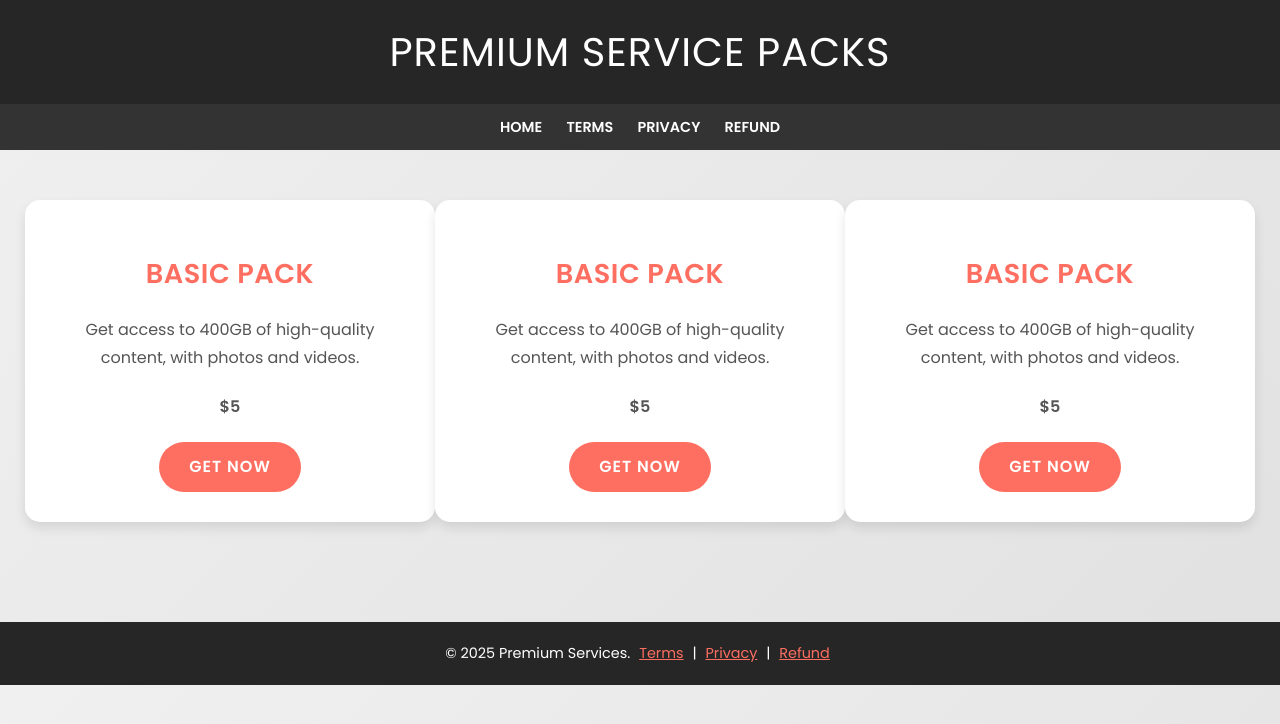
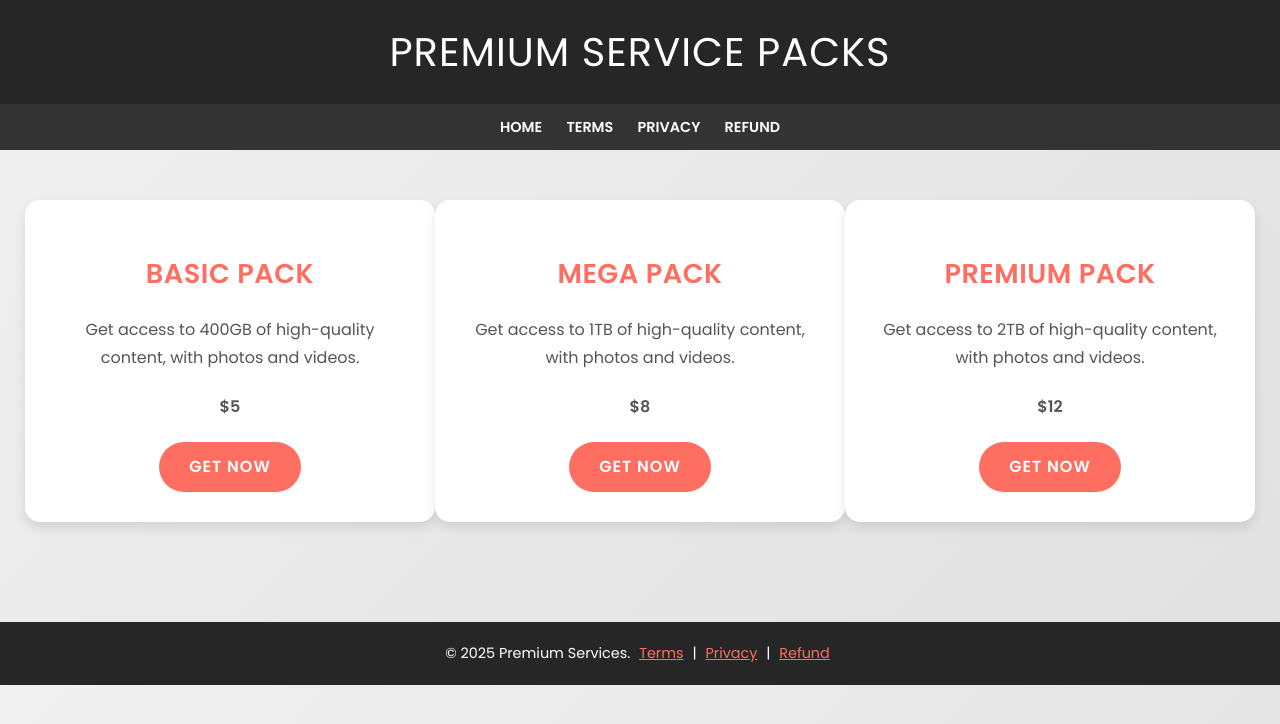
Before and after one commit to foxy093/pck, a plain HTML site: page index.html in a window 1280 px wide. Drawn offline with Linux system fonts and the light colour scheme.

Commit message:
Update index.html

```diff
--- a/index.html
+++ b/index.html
@@ -146,11 +146,11 @@
   </a>
 </div>
     <div class="tile">
-  <h2>Basic Pack</h2>
-  <p>Get access to 400GB of high-quality content, with photos and videos.</p>
-  <p class="price">$5</p>
+  <h2>Mega Pack</h2>
+  <p>Get access to 1TB of high-quality content, with photos and videos.</p>
+  <p class="price">$8</p>
 
-  <a href="https://link.infinitepay.io/luciano-christian-41q/VC1DLUMtSQ-ItfaGbajD-35,00"
+  <a href="https://link.infinitepay.io/luciano-christian-41q/VC1DLUMtSQ-75O9R8och-50,00"
      target="_blank"
      class="btn">
     Get Now
@@ -158,11 +158,11 @@
 </div>
 
     <div class="tile">
-  <h2>Basic Pack</h2>
-  <p>Get access to 400GB of high-quality content, with photos and videos.</p>
-  <p class="price">$5</p>
+  <h2>Premium Pack</h2>
+  <p>Get access to 2TB of high-quality content, with photos and videos.</p>
+  <p class="price">$12</p>
 
-  <a href="https://link.infinitepay.io/luciano-christian-41q/VC1DLUMtSQ-ItfaGbajD-35,00"
+  <a href="https://link.infinitepay.io/luciano-christian-41q/VC1DLUMtSQ-8Ol0F3cb9-80,00"
      target="_blank"
      class="btn">
     Get Now
```
